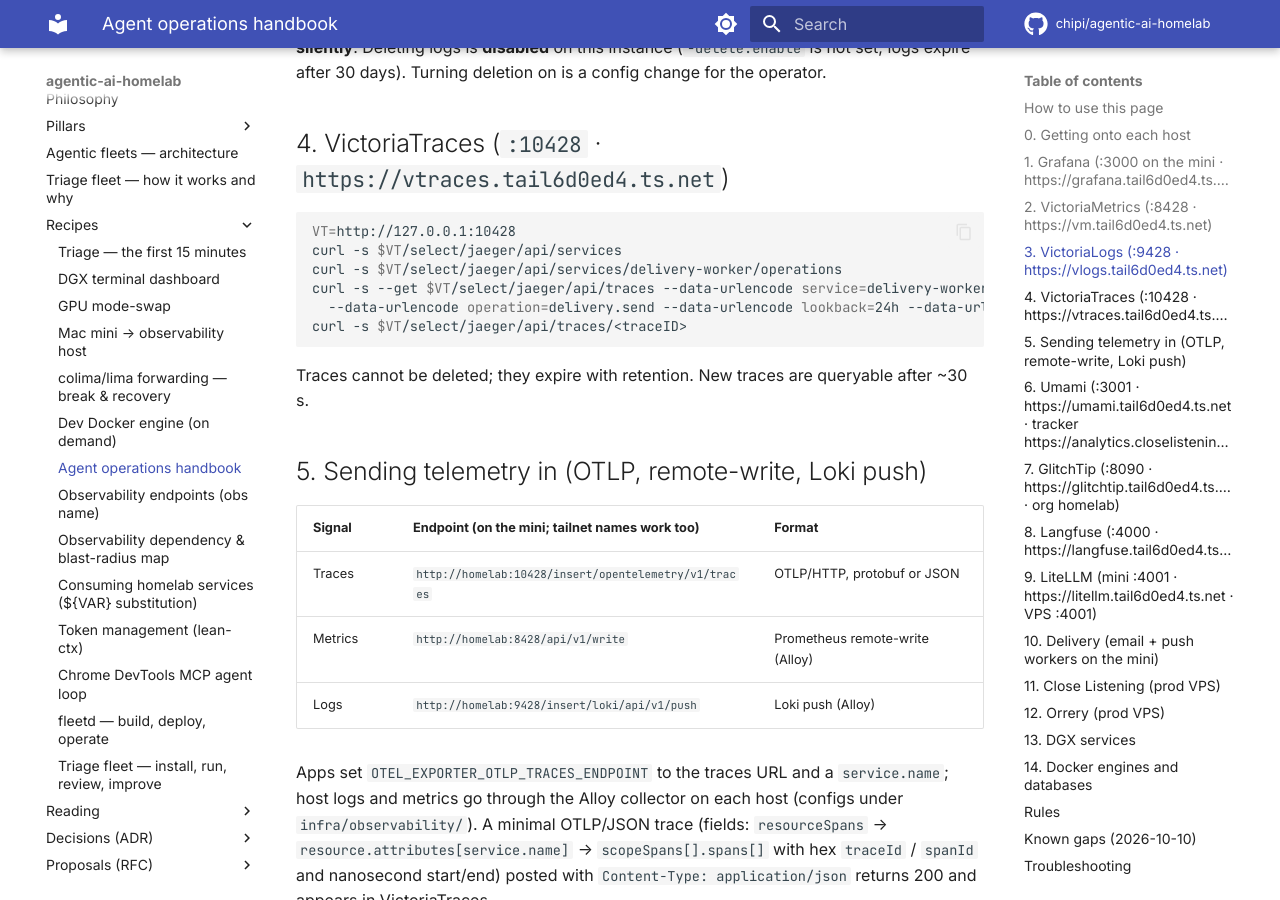
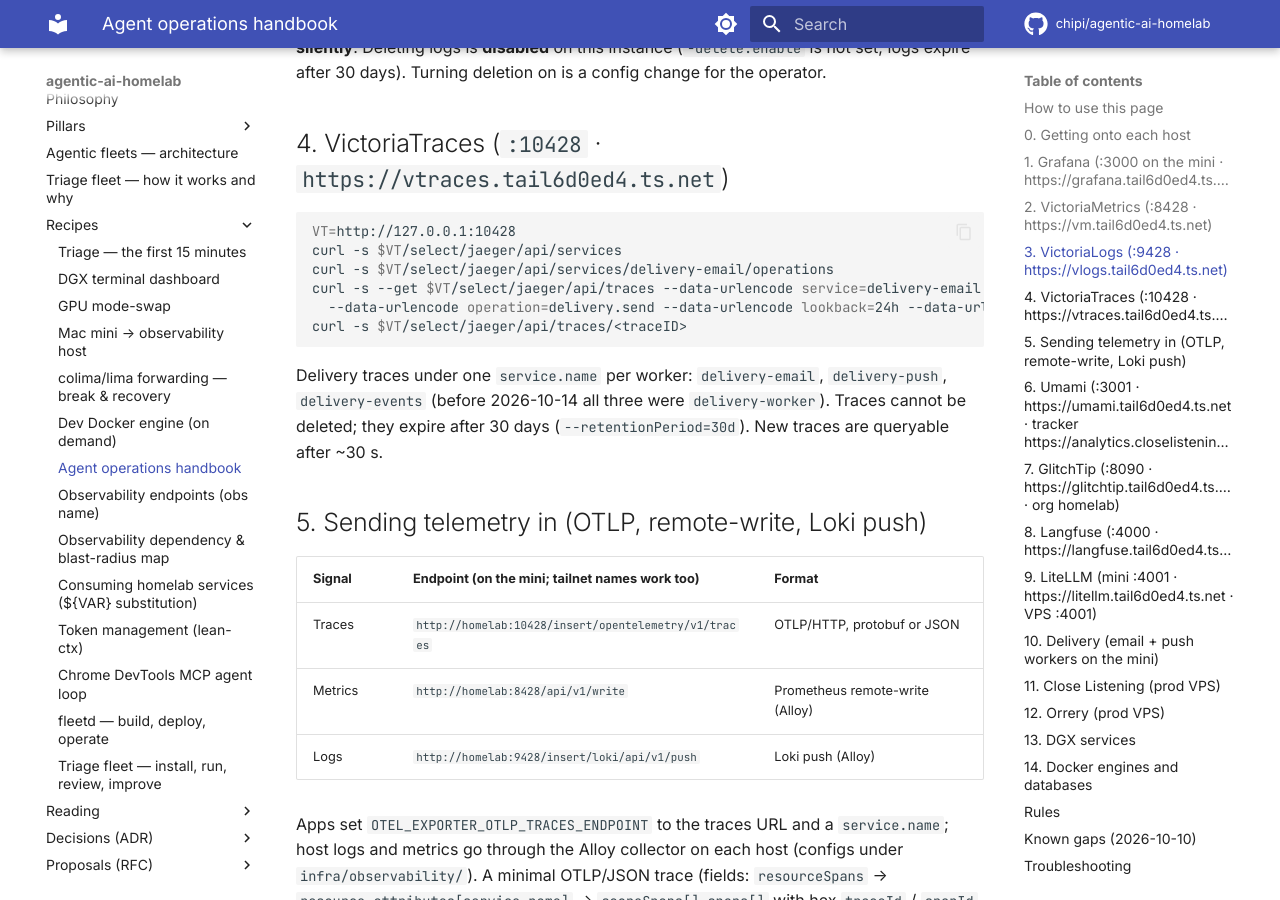
Before and after one commit to chipi/agentic-ai-homelab, an MkDocs documentation site: the page built from docs/recipes/agent-access.md, in a window 1280 px wide and 900 px high, scrolled down 3827 px. Built offline with MkDocs 1.6.1 and Material for MkDocs 9.7.7, drawn with Linux system fonts in a browser that asks for light colours; comment, search, counter and statistics services are not loaded.

Commit message:
docs(recipes): delivery traces are per-worker services now; VictoriaTraces 30d
The handbook's trace recipe queried service=delivery-worker, a name no new span
carries since the per-worker OTEL_SERVICE_NAME (c267afa) went live today.

Co-Authored-By: Claude Opus 5.5 <noreply@anthropic.com>
Claude-Session: https://claude.ai/code/session_014bbkxiiQPVcyVhqyDTsbqc

````diff
--- a/docs/recipes/agent-access.md
+++ b/docs/recipes/agent-access.md
@@ -143,13 +143,15 @@ set; logs expire after 30 days). Turning deletion on is a config change for the
 ```sh
 VT=http://127.0.0.1:10428
 curl -s $VT/select/jaeger/api/services
-curl -s $VT/select/jaeger/api/services/delivery-worker/operations
-curl -s --get $VT/select/jaeger/api/traces --data-urlencode service=delivery-worker \
+curl -s $VT/select/jaeger/api/services/delivery-email/operations
+curl -s --get $VT/select/jaeger/api/traces --data-urlencode service=delivery-email \
   --data-urlencode operation=delivery.send --data-urlencode lookback=24h --data-urlencode limit=5
 curl -s $VT/select/jaeger/api/traces/<traceID>
 ```
 
-Traces cannot be deleted; they expire with retention. New traces are queryable after ~30 s.
+Delivery traces under one `service.name` per worker: `delivery-email`, `delivery-push`,
+`delivery-events` (before 2026-10-14 all three were `delivery-worker`). Traces cannot be
+deleted; they expire after 30 days (`--retentionPeriod=30d`). New traces are queryable after ~30 s.
 
 ## 5. Sending telemetry in (OTLP, remote-write, Loki push)
 
````
Also changed, not shown: 1 other file.
